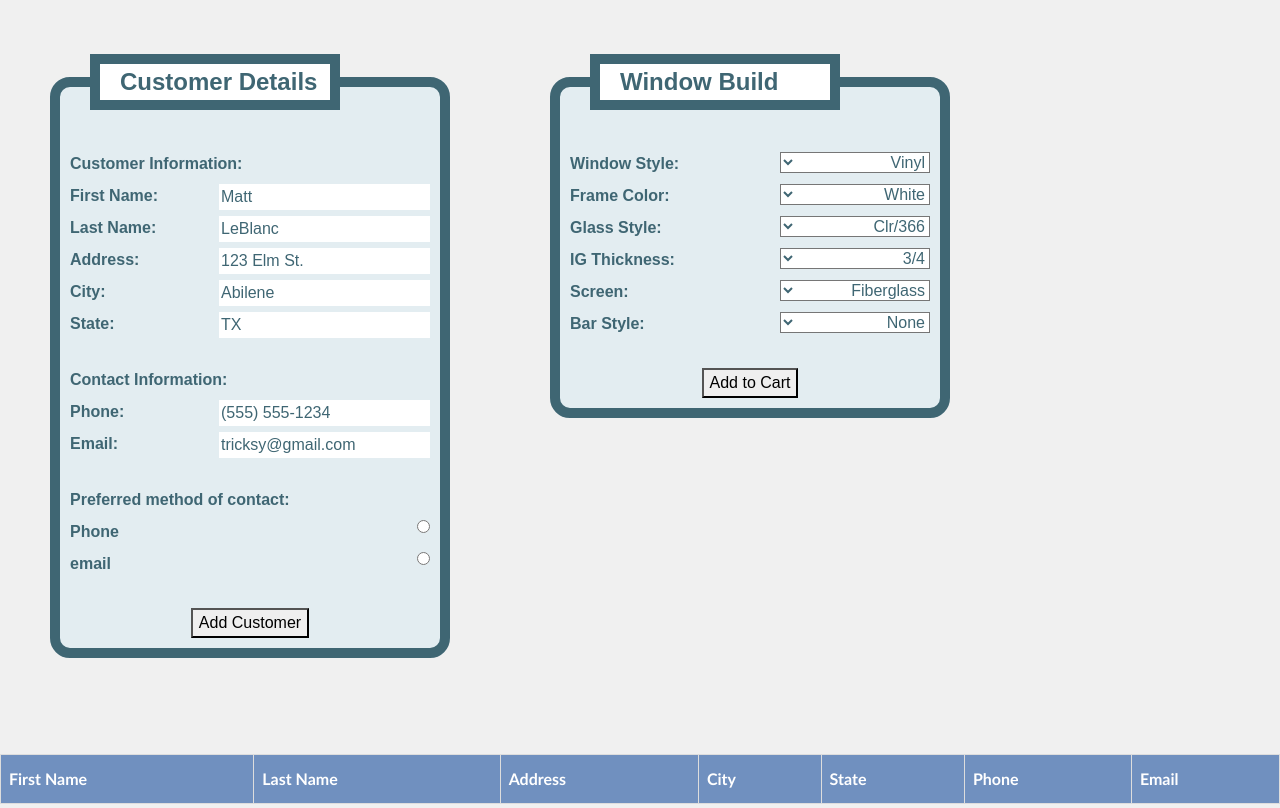
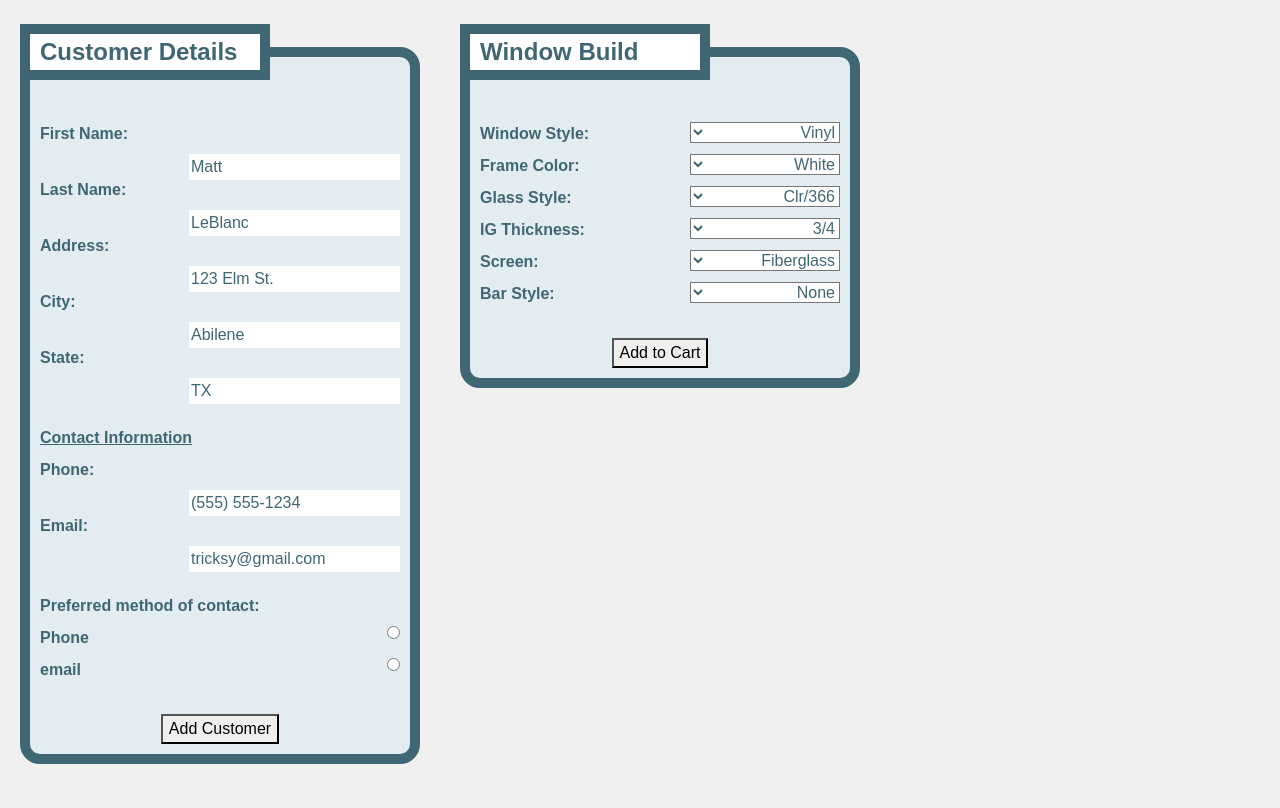
Before and after one commit to FrostyDesigner/WindowBuilder, a website: page index.html in a window 1280 px wide. Shown: the part 144-952 px from the top of the page. Drawn offline with nearby package versions, Linux system fonts and the light colour scheme; files whose address does not match are found by name.

```diff
--- a/css/styles.css
+++ b/css/styles.css
@@ -93,9 +93,10 @@
     border-style: solid;
     border-width: 10px;
     border-radius: 20px;
-    margin: 50px 50px 0px 50px;
+    margin: 20px 20px 0px 20px;
     padding: 10px;
-    min-width: 400px;
+    width: 90%;
+    max-width: 400px;
 }
 
 legend
@@ -107,8 +108,8 @@
     background-color: #ffffff;
     border-style: solid;
     width: 250px;
-    padding-left: 20px;
-    margin-left: 20px;
+    padding-left: 10px;
+    margin-left: -20px;
 }
 
 input
@@ -139,7 +140,7 @@
 #windowList {
     font-family: "Trebuchet MS", Arial, Helvetica, sans-serif;
     border-collapse: collapse;
-    width: 100%;
+    width: 90%;
   }
 
   #windowList td, #windowList th {
@@ -162,7 +163,7 @@
   #custInfo {
       font-family: "Trebuchet MS", Arial, Helvetica, sans-serif;
       border-collapse: collapse;
-      width: 100%;
+      width: 90%;
     }
 
     #custInfo td, #custInfo th {
--- a/index.html
+++ b/index.html
@@ -90,33 +90,37 @@
 
       <legend>Customer Details</legend>
       <br>
-
-      <label>Customer Information:</label>
+      <LABEL for="name_first">First Name: </LABEL>
       <br>
-      <LABEL for="name_first">First Name: </LABEL>
       <INPUT type="text" id="name_first" value="Matt">
       <br>
       <LABEL for="name_last">Last Name: </LABEL>
+      <br>
       <INPUT type="text" id="name_last" value="LeBlanc">
       <br>
       <LABEL for="address">Address: </LABEL>
+      <br>
       <INPUT type="text" id="address" value="123 Elm St.">
       <br>
       <LABEL for="city">City: </LABEL>
+      <br>
       <INPUT type="text" id="city" value="Abilene">
       <br>
       <LABEL for="state">State: </LABEL>
+      <br>
       <INPUT type="text" id="state" value="TX">
       <br>
       <br>
 
 
-      <label>Contact Information:</label>
+      <label><u>Contact Information</u></label>
       <br>
       <LABEL for="phone">Phone: </LABEL>
+      <br>
       <INPUT type="text" id="phone" value="(555) 555-1234">
       <br>
       <LABEL for="email">Email: </LABEL>
+      <br>
       <INPUT type="text" id="email" value="tricksy@gmail.com">
       <br>
       <br>
```
